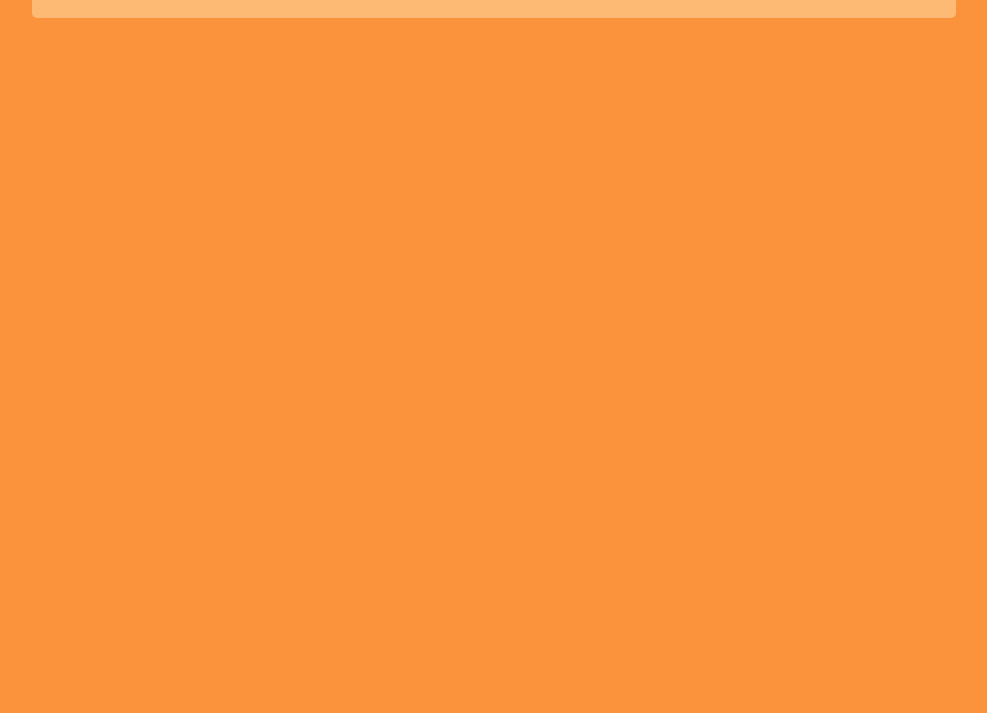
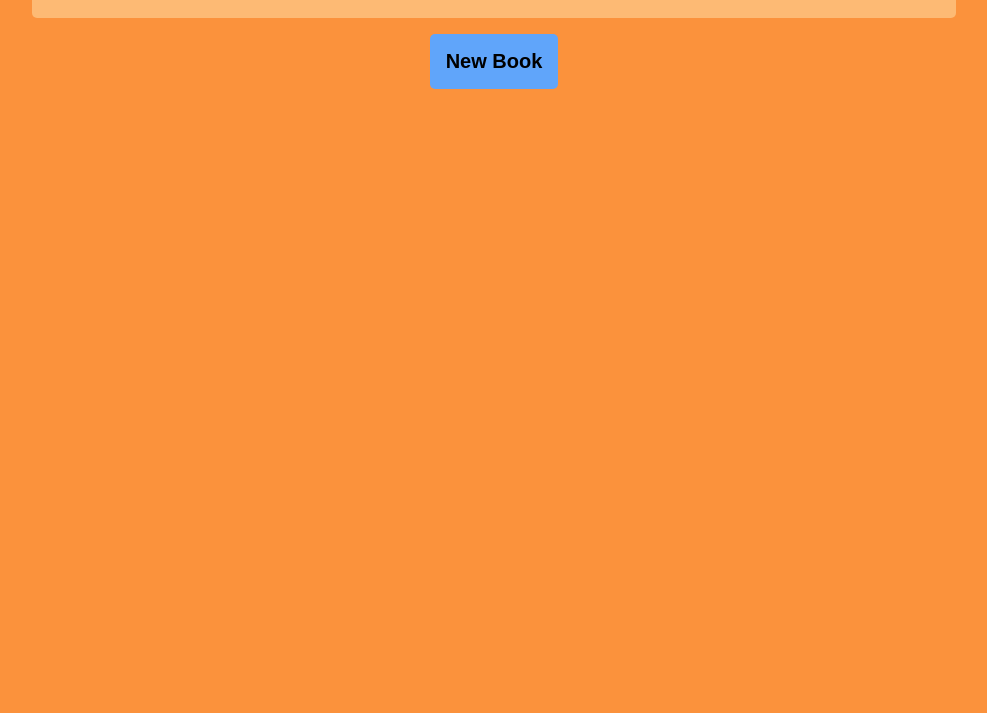
Before and after one commit to alienworld1/simple-library-app, a plain HTML site: page index.html in a window 1280 px wide. Shown: the part 87-800 px from the top of the page, without its empty margins (146-1133 px from the left). Drawn offline with Linux system fonts and the light colour scheme.

Commit message:
Add new book button

```diff
--- a/index.html
+++ b/index.html
@@ -12,5 +12,6 @@
         <h1>Library</h1>
     </header>
     <div id="cards-container"></div>
+    <footer><button id="new-book-btn" class="button bold">New Book</button></footer>
 </body>
 </html>
--- a/styles.css
+++ b/styles.css
@@ -35,3 +35,26 @@ h1 {
     font-size: 3rem;
     margin: 12px;
 }
+
+.button {
+    margin: 16px;
+    padding: 16px;
+    border-radius: 5px;
+    border: none;
+    background-color: #60a5fa;
+    font-size: 1.25rem;
+}
+
+.button:hover {
+    background-color: #93c5fd;
+}
+
+.button:active {
+    background-color: #3b82f6;
+    border: 3px solid #FD7574;
+}
+
+footer {
+    display: flex;
+    justify-content: center;
+}
```
